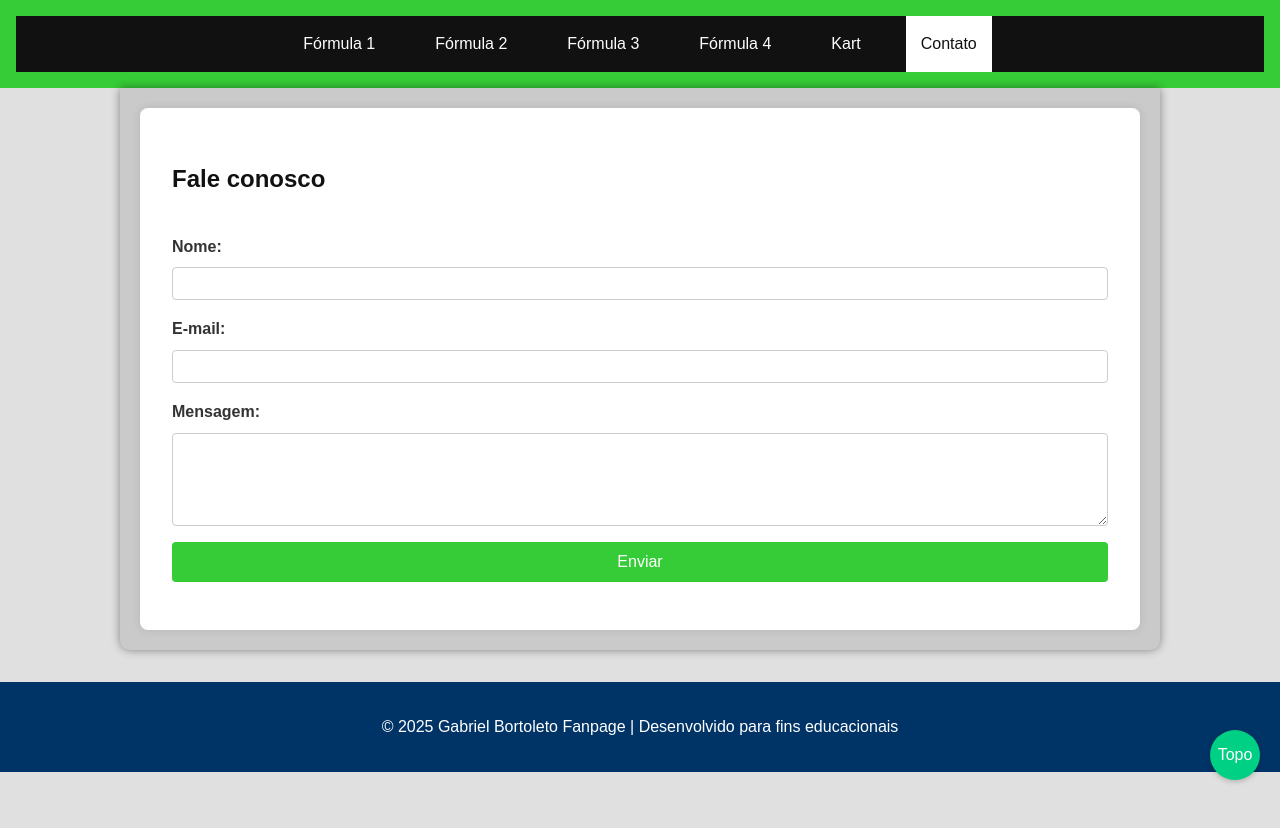
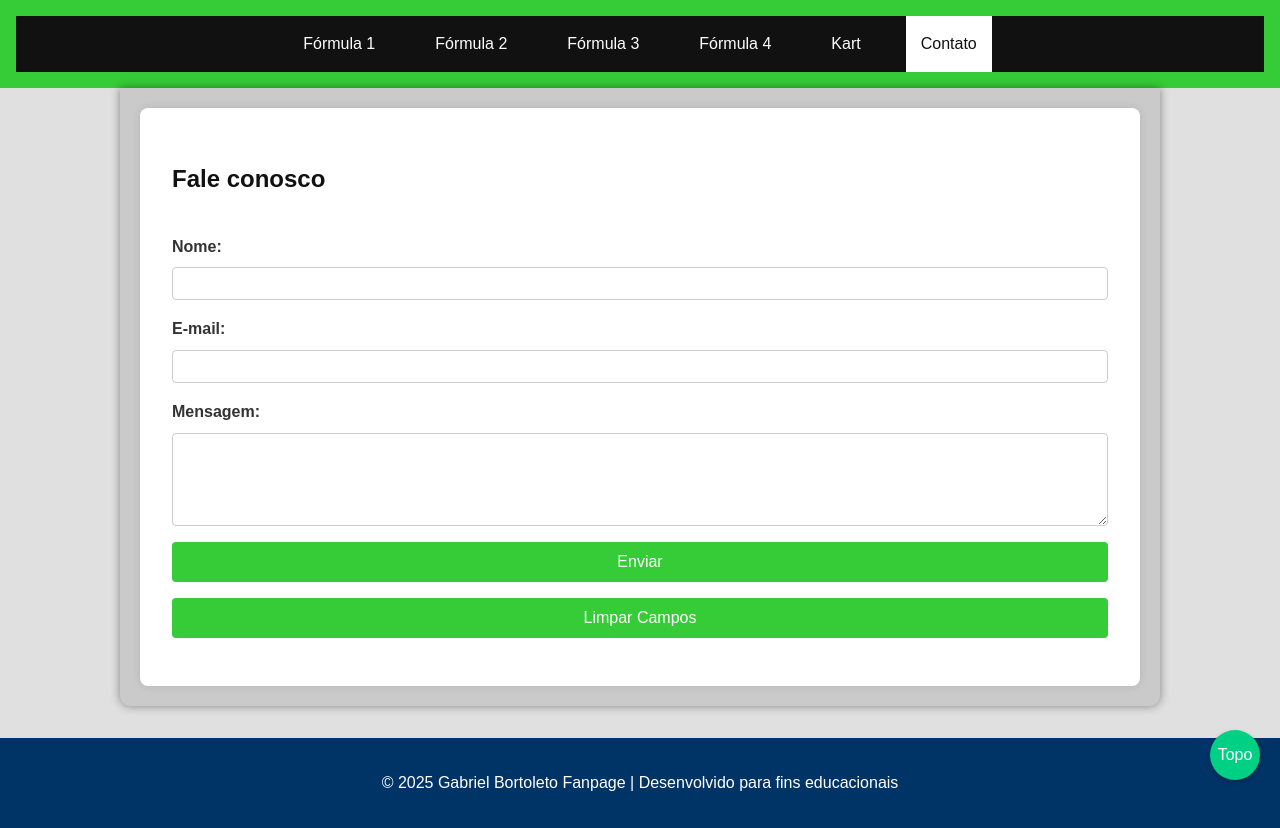
Before and after one commit to NetoSbarai/gabriel-bortoleto, a plain HTML site: page contato.html in a window 1280 px wide. Before the commit the page ends 800 px from the top, so only its background shows below. Drawn offline with Linux system fonts and the light colour scheme.

Commit message:
atualização

```diff
--- a/contato.html
+++ b/contato.html
@@ -37,6 +37,7 @@
         <textarea id="mensagem" name="mensagem" rows="5" required></textarea>
 
         <button type="submit">Enviar</button>
+        <button type="reset" class="botao">Limpar Campos</button>
       </form>
       <p id="mensagem-status"></p>
     </section>
```
Also changed, not shown: index.html (+2 -2 lines).
